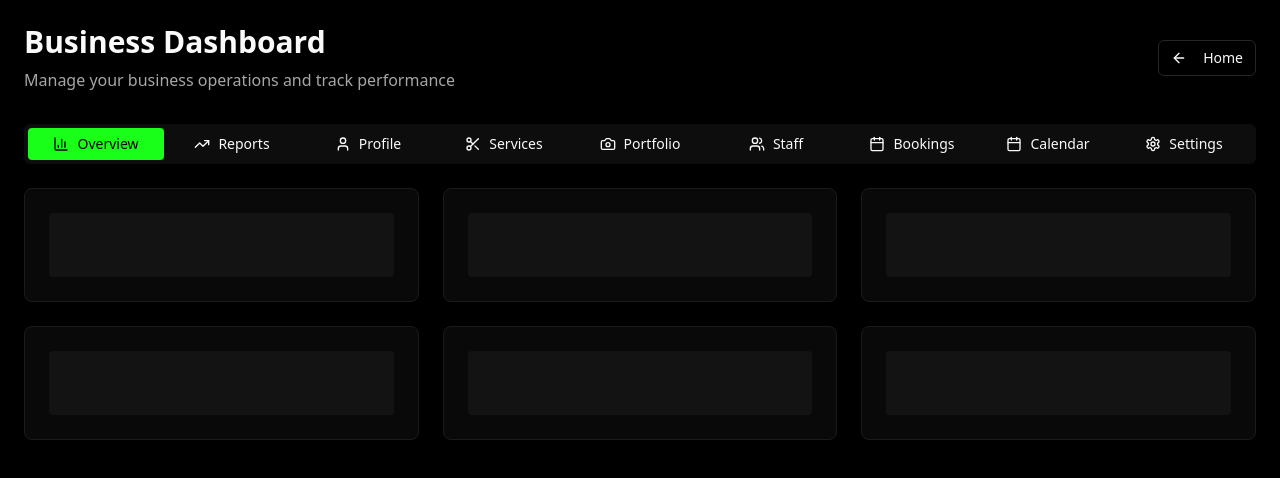
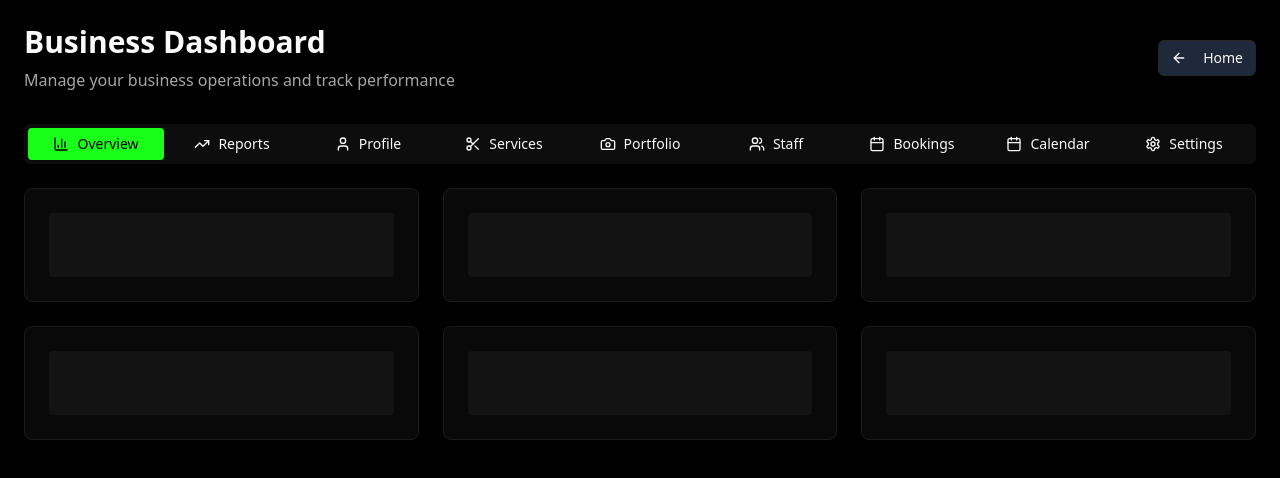
Before and after one commit to harveyChuks/barb-boss-connect, a React (Vite) app: page /dashboard in a window 1280 px wide. Shown: the top 478 px of the page. Built offline with nearby package versions, Linux system fonts and the light colour scheme.

Commit message:
Reverted to commit 297dfbcc2ac98a9d559441ad218fd224054751af

```diff
--- a/src/components/ui/button.tsx
+++ b/src/components/ui/button.tsx
@@ -10,15 +10,15 @@ const buttonVariants = cva(
   {
     variants: {
       variant: {
-        default: "bg-primary text-primary-foreground hover:bg-primary/90",
+        default: "bg-slate-700 text-white hover:bg-slate-600 border border-slate-600",
         destructive:
           "bg-destructive text-destructive-foreground hover:bg-destructive/90",
         outline:
-          "border border-input bg-background hover:bg-accent hover:text-accent-foreground",
+          "border border-slate-600 bg-slate-800 text-white hover:bg-slate-700 hover:text-white",
         secondary:
-          "bg-secondary text-secondary-foreground hover:bg-secondary/80",
-        ghost: "hover:bg-accent hover:text-accent-foreground",
-        link: "text-primary underline-offset-4 hover:underline",
+          "bg-slate-700 text-white hover:bg-slate-600",
+        ghost: "text-white hover:bg-slate-700 hover:text-white",
+        link: "text-slate-300 underline-offset-4 hover:underline hover:text-white",
       },
       size: {
         default: "h-10 px-4 py-2",
```
